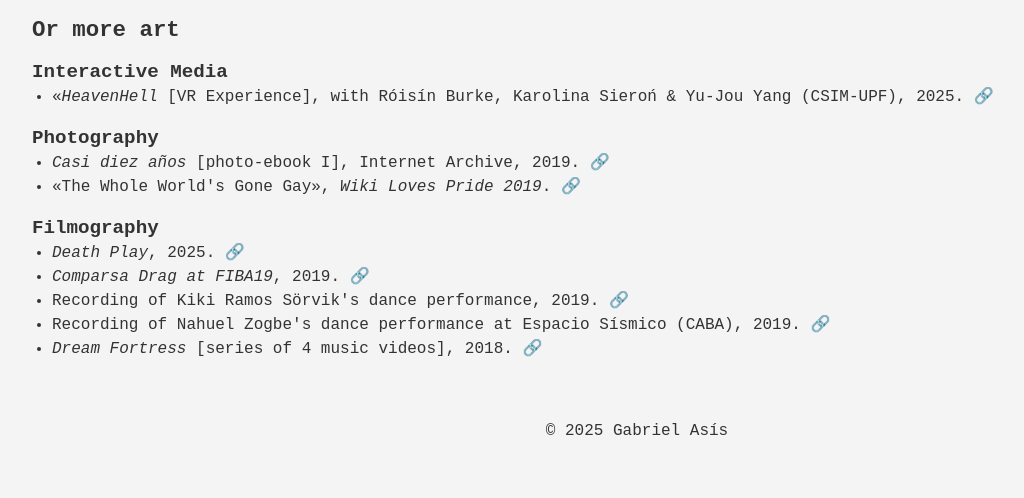
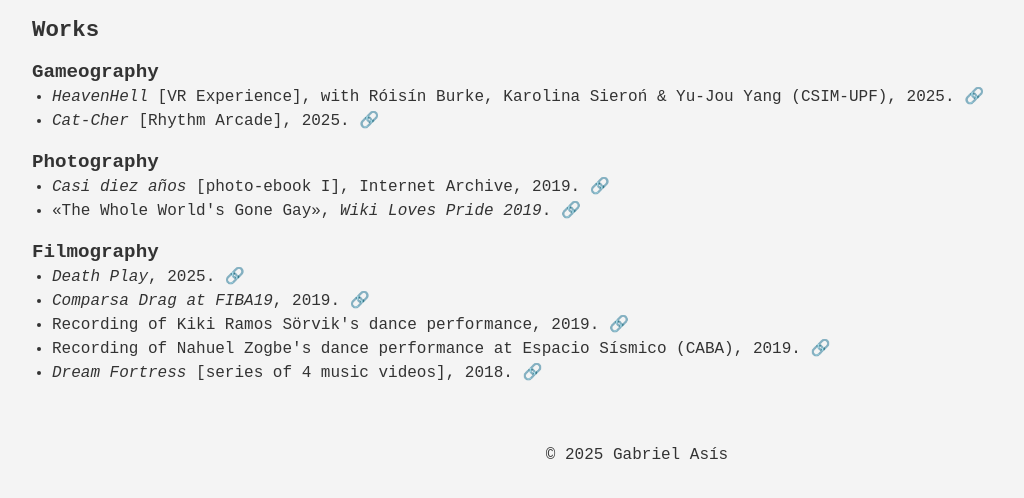
Before and after one commit to gabrielpatricioasis/scooby, a plain HTML site: page media/index.html in a window 1280 px wide. Shown: the part 50-548 px from the top of the page, without its empty margins (3-1027 px from the left). Drawn offline with Linux system fonts and the light colour scheme.

Commit message:
Added Cat-Cher and redifining section

```diff
--- a/media/index.html
+++ b/media/index.html
@@ -31,11 +31,12 @@
   </header>
   <main>
     <section class="links">
-      <h1>Or more art</h1>
+      <h1>Works</h1>
       <br>
-      <h2>Interactive Media</h2>
+      <h2>Gameography</h2>
       <ul>
-        <li><p>«<i>HeavenHell</i> [VR Experience], with Róisín Burke, Karolina Sieroń & Yu-Jou Yang (CSIM-UPF), 2025. <a href="https://github.com/gabrielpatricioasis/HeavenHell" style="text-decoration:none" target="_blank">🔗</a></p></li>
+        <li><p><i>HeavenHell</i> [VR Experience], with Róisín Burke, Karolina Sieroń & Yu-Jou Yang (CSIM-UPF), 2025. <a href="https://github.com/gabrielpatricioasis/HeavenHell" style="text-decoration:none" target="_blank">🔗</a></p></li>
+        <li><p><i>Cat-Cher</i> [Rhythm Arcade], 2025. <a href="https://openprocessing.org/sketch/2746337" style="text-decoration:none" target="_blank">🔗</a></p></li>
       </ul>
       <br>
       <h2>Photography</h2>
```
